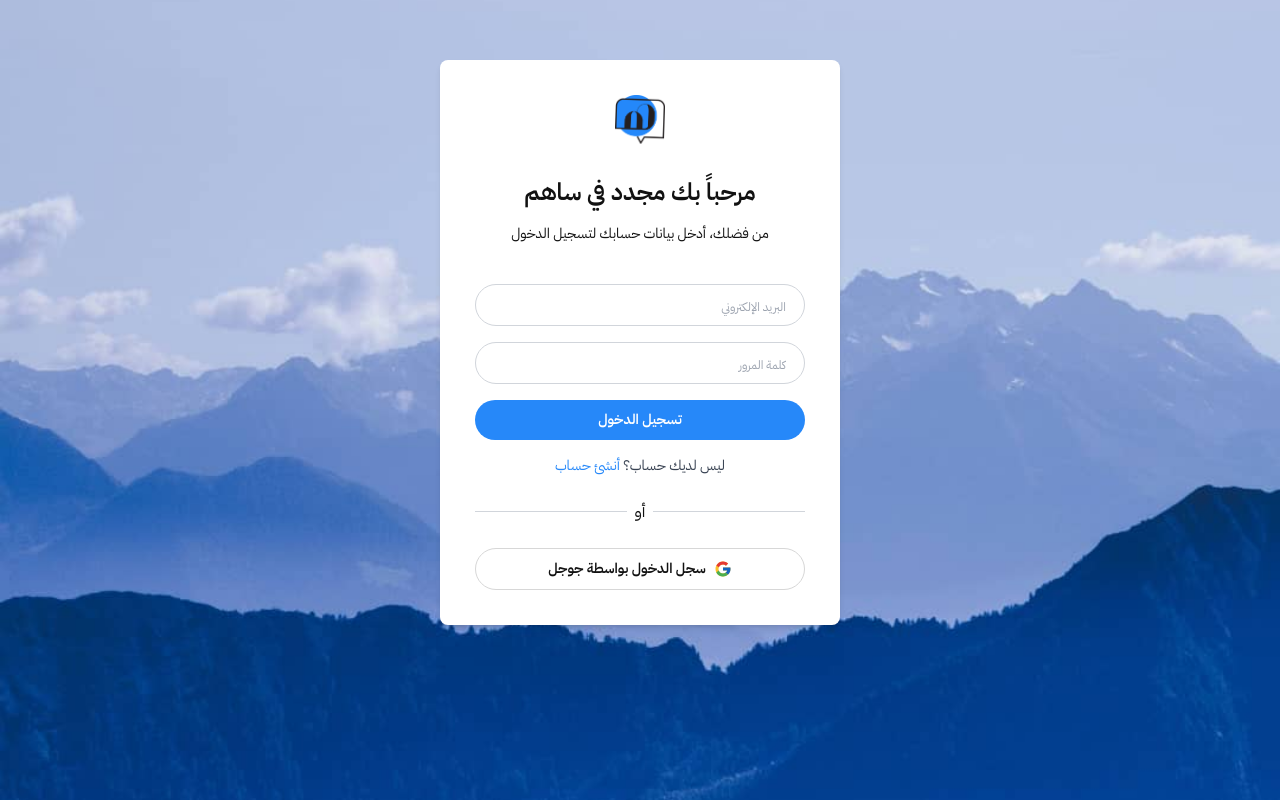
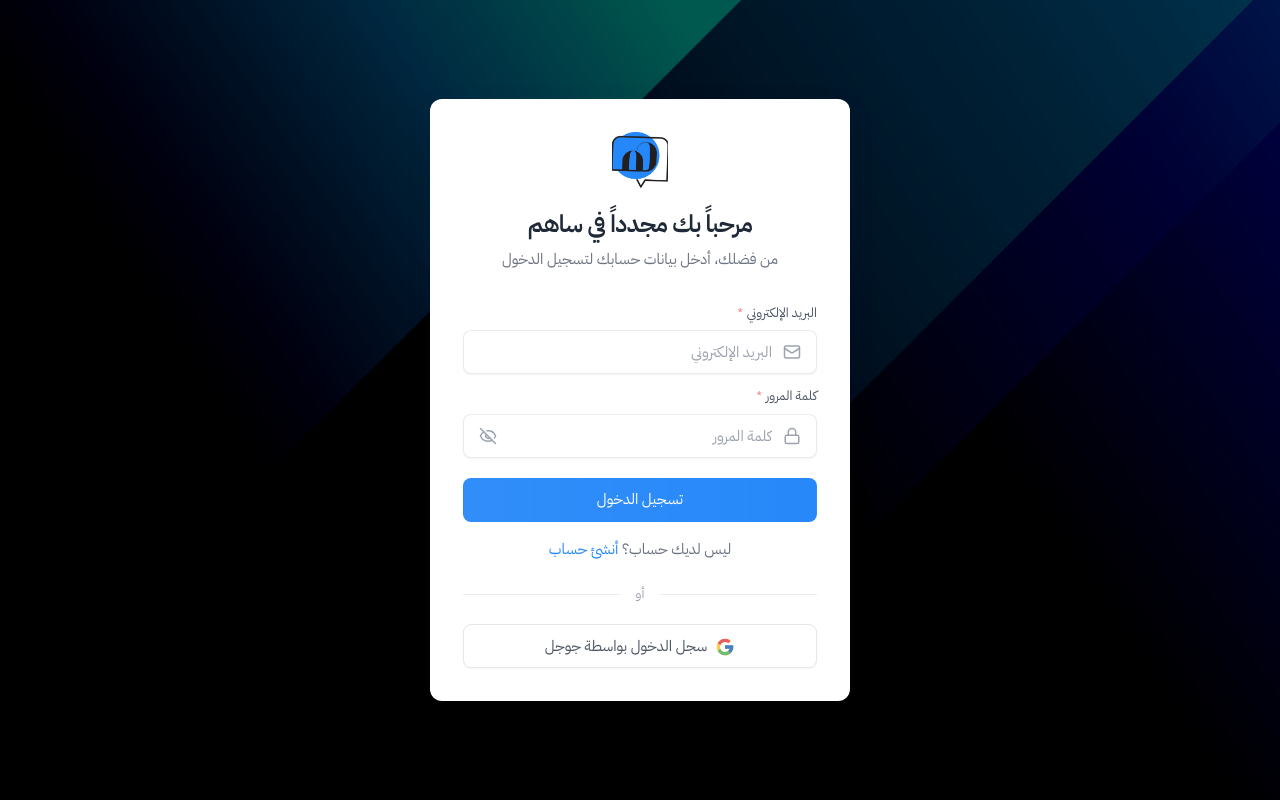
Before and after one commit to SAHIM-Platform/sahim-web-client, a Next.js app: page / in a window 1280 px wide. Built offline with nearby package versions, Linux system fonts and the light colour scheme.

Commit message:
feat(ui): improve login page

```diff
--- a/package.json
+++ b/package.json
@@ -12,6 +12,7 @@
   "dependencies": {
     "class-variance-authority": "^0.7.1",
     "clsx": "^2.1.1",
+    "lucide-react": "^0.484.0",
     "next": "15.1.7",
     "react": "^19.0.0",
     "react-dom": "^19.0.0",
--- a/src/app/globals.css
+++ b/src/app/globals.css
@@ -10,8 +10,24 @@
   --border-color: #d7d7d7;
 }
 
+* {
+  margin: 0;
+  padding: 0;
+  box-sizing: border-box;
+}
+
+html, body {
+  direction: rtl;
+  overflow-x: hidden;
+  width: 100%;
+  position: relative;
+}
+
 @layer base {
   body {
     @apply bg-[var(--background-color)] text-[var(--text-color)] font-sans;
+    -webkit-font-smoothing: antialiased;
+    -moz-osx-font-smoothing: grayscale;
+    text-rendering: optimizeLegibility;
   }
 }
--- a/src/app/page.tsx
+++ b/src/app/page.tsx
@@ -3,10 +3,10 @@ import Form from "@/components/Form";
 
 export default function Home() {
   return (
-    <main className="bg-[url('/login-bg.jpg')] bg-no-repeat bg-fixed bg-cover bg-center min-h-screen">
-      <Container >
-        <div className='flex items-center justify-center  p-3 pb-10'>
-        <Form />
+    <main className="bg-[url('/login-bg.jpg')] bg-no-repeat bg-fixed bg-cover bg-center min-h-screen overflow-x-hidden">
+      <Container>
+        <div className='flex items-center justify-center min-h-screen py-6 sm:py-8 lg:py-10 px-4 sm:px-6 lg:px-8'>
+          <Form />
         </div>
       </Container>
     </main>
--- a/src/components/Button.tsx
+++ b/src/components/Button.tsx
@@ -1,26 +1,66 @@
+"use client";
+
 import React from "react";
 import { cva, type VariantProps } from "class-variance-authority";
 import { cn } from "@/utils/utils";
+import { Loader2 } from "lucide-react";
 
 interface ButtonProps extends React.ButtonHTMLAttributes<HTMLButtonElement>, VariantProps<typeof buttonVariants> {
   children: React.ReactNode;
   className?: string;
   fullWidth?: boolean;
+  isLoading?: boolean;
+  loadingText?: string;
+  icon?: React.ReactNode;
+  iconPosition?: 'start' | 'end';
 }
 
 const buttonVariants = cva(
-  "inline-flex items-center justify-center rounded-full font-medium transition-colors focus-visible:outline-none focus-visible:ring-2 focus-visible:ring-offset-2 disabled:opacity-50 disabled:pointer-events-none",
+  [
+    "inline-flex items-center justify-center gap-2 sm:gap-2.5 font-medium select-none",
+    "transition-all duration-200 ease-in-out",
+    "focus-visible:outline-none focus-visible:ring-2 focus-visible:ring-offset-1",
+    "disabled:opacity-50 disabled:pointer-events-none disabled:shadow-none",
+    "rtl:space-x-reverse active:scale-[0.98]",
+  ].join(" "),
   {
     variants: {
       variant: {
-        primary: "bg-primary text-white hover:bg-primary/90",
-        secondary: "bg-white border border border-primary hover:bg-primary hover:text-white",
-        outline: "bg-transparent border hover:border-primary",
+        primary: [
+          "bg-gradient-to-r from-primary/95 to-primary text-white",
+          "hover:from-primary hover:to-primary/95",
+          "focus-visible:ring-primary/30",
+          "shadow-[0_3px_16px_rgb(var(--color-primary-rgb)/0.25)] hover:shadow-[0_6px_24px_rgb(var(--color-primary-rgb)/0.35)]",
+          "border border-transparent"
+        ].join(" "),
+        secondary: [
+          "bg-white text-primary border border-primary/20",
+          "hover:bg-primary/5 hover:border-primary/30",
+          "focus-visible:ring-primary/30",
+          "shadow-sm hover:shadow"
+        ].join(" "),
+        outline: [
+          "bg-white/80 border border-gray-200 text-gray-600",
+          "hover:bg-white hover:border-gray-300 hover:text-gray-700",
+          "focus-visible:ring-gray-200",
+          "shadow-sm hover:shadow"
+        ].join(" "),
+        ghost: [
+          "text-primary bg-transparent",
+          "hover:bg-primary/5",
+          "focus-visible:ring-primary/30",
+        ].join(" "),
+        link: [
+          "text-primary underline-offset-4 hover:underline",
+          "focus-visible:ring-primary/30",
+          "p-0 h-auto font-normal"
+        ].join(" ")
       },
       size: {
-        lg: "px-[45PX] py-[15px] text-lg font-semibold",
-        default: "px-[30PX] py-[10px] text-sm font-semibold",
-        sm: "px-[21PX] py-[7px] text-xs font-semibold",
+        lg: "h-[46px] sm:h-12 px-5 sm:px-6 py-2 sm:py-3 text-[14px] sm:text-[15px] rounded-xl gap-2.5 sm:gap-3",
+        default: "h-[42px] sm:h-11 px-4 sm:px-5 py-2 text-[14px] sm:text-[15px] rounded-lg gap-2 sm:gap-2.5",
+        sm: "h-9 px-3 sm:px-4 py-1.5 text-sm rounded-md gap-1.5 sm:gap-2",
+        icon: "h-[42px] w-[42px] sm:h-11 sm:w-11 p-2 rounded-lg"
       },
       fullWidth: {
         true: "w-full",
@@ -35,23 +75,50 @@ const buttonVariants = cva(
   }
 );
 
-const Button = ({
+const Button = React.forwardRef<HTMLButtonElement, ButtonProps>(({
   children,
   className,
   variant,
   size,
   fullWidth,
+  isLoading,
+  loadingText,
+  icon,
+  iconPosition = "start",
   ...props
-}: ButtonProps) => {
+}, ref) => {
   return (
     <button
-      className={cn(buttonVariants({ variant, size, fullWidth }), className)}
+      ref={ref}
+      className={cn(
+        buttonVariants({ variant, size, fullWidth }),
+        isLoading && "cursor-wait",
+        className
+      )}
+      disabled={isLoading || props.disabled}
       {...props}
     >
-      {children}
+      {isLoading ? (
+        <>
+          <Loader2 className="h-3.5 w-3.5 sm:h-4 sm:w-4 animate-spin" />
+          {loadingText && <span className="truncate">{loadingText}</span>}
+        </>
+      ) : (
+        <>
+          {icon && iconPosition === "start" && (
+            <span className="inline-flex shrink-0 text-[1.15em]">{icon}</span>
+          )}
+          <span className="truncate">{children}</span>
+          {icon && iconPosition === "end" && (
+            <span className="inline-flex shrink-0 text-[1.15em]">{icon}</span>
+          )}
+        </>
+      )}
     </button>
   );
-};
+});
+
+Button.displayName = "Button";
 
 export { Button, buttonVariants };
 export default Button;
--- a/src/components/Container.tsx
+++ b/src/components/Container.tsx
@@ -1,21 +1,18 @@
-type ContainerProps = {
+"use client";
+
+import { cn } from "@/utils/utils";
+
+interface ContainerProps {
   children: React.ReactNode;
-  classNames?: string;
-  wide?: boolean;
-};
+  className?: string;
+}
 
-function Container({ children, classNames, wide = false }: ContainerProps) {
-  const maxWidthClass = wide
-    ? 'max-w-[1440px] lg:max-w-[1600px]'
-    : 'max-w-[700px] lg:max-w-[800px]';
+const Container = ({ children, className }: ContainerProps) => {
   return (
-    <div
-      className={`${maxWidthClass} mx-auto px-4 sm:px-6 lg:px-8 w-full ${classNames || ''
-        }`}
-    >
+    <div className={cn("w-full max-w-screen-2xl mx-auto", className)}>
       {children}
     </div>
   );
-}
+};
 
 export default Container;
--- a/src/components/Divider.tsx
+++ b/src/components/Divider.tsx
@@ -1,10 +1,14 @@
+"use client";
+
 const Divider = () => {
   return (
-
-    <div className="flex items-center my-4 ">
-      <hr className="flex-grow border-t border-gray-300 " />
-      <span className="px-2 text-base font-medium">أو</span>
-      <hr className="flex-grow border-t border-gray-300 " />
+    <div className="relative w-full">
+      <div className="absolute inset-0 flex items-center">
+        <div className="w-full border-t border-gray-200/80" />
+      </div>
+      <div className="relative flex justify-center text-sm">
+        <span className="px-3 sm:px-4 text-[12px] sm:text-[13px] text-gray-400 bg-white/80 backdrop-blur-sm">أو</span>
+      </div>
     </div>
   );
 };
--- a/src/components/Form.tsx
+++ b/src/components/Form.tsx
@@ -1,51 +1,93 @@
+"use client";
+
+import { useState } from "react";
 import Button from "./Button";
 import Input from "./Input";
 import Logo from "./Logo";
 import Divider from "./Divider";
 import Image from "next/image";
+import { Eye, EyeOff, Mail, Lock } from "lucide-react";
 
 const Form = () => {
+  const [showPassword, setShowPassword] = useState(false);
+
   return (
-    <div className="w-[400px] max-w-full flex flex-col justify-center items-center text-center gap-10 mt-12 p-[20px] lg:p-[35px] rounded-lg shadow-md bg-white">
-
-      <div className=" space-y-8  text-center">
-        <Logo className="mx-auto" />
-        {/* I made the logo smaller */}
-        <div className="space-y-4">
-          <h1 className="mb-2 font-semibold text-2xl">مرحباً بك مجدد في ساهم</h1>
-          <p className="mb-4 text-sm">من فضلك، أدخل بيانات حسابك لتسجيل الدخول</p>
-          {/* text got smaller  */}
+    <div className="w-full max-w-[420px] flex flex-col justify-center items-center text-right gap-5 sm:gap-8 p-4 sm:p-6 lg:p-8 rounded-lg sm:rounded-xl bg-white shadow-[0_8px_30px_rgb(0,0,0,0.06)] border border-white/20 box-border" dir="rtl">
+      <div className="space-y-3 sm:space-y-5 text-right w-full">
+        <Logo className="mx-auto w-12 h-12 sm:w-14 sm:h-14" />
+        <div className="space-y-1.5 sm:space-y-2 text-center">
+          <h1 className="font-semibold text-lg sm:text-xl lg:text-2xl text-gray-800 tracking-tight">مرحباً بك مجدداً في ساهم</h1>
+          <p className="text-[13px] sm:text-[14px] lg:text-[15px] text-gray-500 font-normal break-words">من فضلك، أدخل بيانات حسابك لتسجيل الدخول</p>
         </div>
       </div>
 
-      <div className="space-y-6 w-full">
+      <div className="space-y-5 sm:space-y-6 w-full">
         <div className="space-y-4 w-full">
-
-          <form className="flex flex-col space-y-4 w-full">
-            <Input type="text" placeholder="البريد الإلكتروني" />
-            <Input type="password" placeholder="كلمة المرور" />
-            <Button fullWidth variant='primary'>تسجيل الدخول</Button>
+          <form className="flex flex-col space-y-3 w-full">
+            <Input
+              type="email"
+              placeholder="البريد الإلكتروني"
+              label="البريد الإلكتروني"
+              required
+              startIcon={<Mail className="w-[18px] h-[18px]" />}
+            />
+            <Input
+              type={showPassword ? "text" : "password"}
+              placeholder="كلمة المرور"
+              label="كلمة المرور"
+              required
+              startIcon={<Lock className="w-[18px] h-[18px]" />}
+              endIcon={
+                showPassword ? (
+                  <Eye
+                    className="w-[18px] h-[18px]"
+                    onClick={(e) => {
+                      e.preventDefault();
+                      setShowPassword(false);
+                    }}
+                  />
+                ) : (
+                  <EyeOff
+                    className="w-[18px] h-[18px]"
+                    onClick={(e) => {
+                      e.preventDefault();
+                      setShowPassword(true);
+                    }}
+                  />
+                )
+              }
+            />
+            <div className="pt-1 sm:pt-2">
+              <Button fullWidth variant="primary">
+                تسجيل الدخول
+              </Button>
+            </div>
           </form>
 
-          <p className="text-sm  text-gray-700">
-            ليس لديك حساب؟ <a href="#" className="text-primary font-medium   hover:underline hover:underline-offset-1">أنشئ حساب</a>
+          <p className="text-[13px] sm:text-[14px] lg:text-[15px] text-gray-500 text-center">
+            ليس لديك حساب؟{" "}
+            <a href="#" className="text-primary font-medium hover:underline hover:underline-offset-4 transition-all">
+              أنشئ حساب
+            </a>
           </p>
         </div>
 
+        <div className="space-y-4 sm:space-y-5">
           <Divider />
 
           <Button variant="outline" fullWidth>
-          سجل الدخول بواسطة جوجل
             <Image
               src="/icons8-google.svg"
-            className="w-[18px] h-[18px] inline-block ml-2"
+              className="w-4 h-4 sm:w-[18px] sm:h-[18px] lg:w-5 lg:h-5 inline-block me-2 opacity-80"
               alt="Google Icon"
-            width={24}  //
-            height={24} //
+              width={20}
+              height={20}
             />
+            سجل الدخول بواسطة جوجل
           </Button>
         </div>
-    </div >
+      </div>
+    </div>
   );
 };
 
--- a/src/components/Input.tsx
+++ b/src/components/Input.tsx
@@ -1,24 +1,58 @@
+"use client";
+
 import React from "react";
 import { cn } from "@/utils/utils";
 import { cva, type VariantProps } from "class-variance-authority";
+import { AlertCircle, Check } from "lucide-react";
 
 interface InputProps extends Omit<React.InputHTMLAttributes<HTMLInputElement>, 'size'>, VariantProps<typeof inputVariants> {
   type?: string;
   placeholder?: string;
   className?: string;
+  label?: string;
+  error?: string;
+  success?: boolean;
+  startIcon?: React.ReactElement<{ className?: string }>;
+  endIcon?: React.ReactElement<{ className?: string }>;
+  helperText?: string;
+  required?: boolean;
+  optional?: boolean;
 }
 
 const inputVariants = cva(
-  "inline-flex items-center justify-center rounded-full font-medium transition-colors focus-visible:outline-none focus-visible:ring-1 focus-visible:ring-black focus-visible:ring-offset-1 disabled:opacity-50 disabled:pointer-events-none placeholder:text-xs placeholder:font-light",
-    //  decresing focus-visible:ring-2 and   focus-visible:ring-offset-2
+  [
+    "inline-flex w-full font-medium select-none",
+    "transition-all duration-200 ease-in-out",
+    "focus-visible:outline-none focus-visible:ring-2 focus-visible:ring-offset-1",
+    "disabled:opacity-50 disabled:pointer-events-none disabled:bg-gray-50",
+    "placeholder:text-gray-400 placeholder:font-normal",
+  ].join(" "),
   {
     variants: {
       variant: {
-        primary: "border   border-gray-300 bg-transparent text-right placeholder:text-xs",
-        error: "border-red-500 bg-transparent text-right",
+        primary: [
+          "border border-gray-200/80 bg-white text-gray-800",
+          "hover:border-gray-300 hover:bg-white",
+          "focus-visible:border-primary/60 focus-visible:ring-primary/20 focus-visible:bg-white",
+          "shadow-sm",
+        ].join(" "),
+        error: [
+          "border border-red-500/40 bg-white text-gray-800",
+          "hover:border-red-500/60 hover:bg-white",
+          "focus-visible:border-red-500/60 focus-visible:ring-red-500/20 focus-visible:bg-white",
+          "shadow-sm shadow-red-500/5",
+        ].join(" "),
+        success: [
+          "border border-green-500/40 bg-white text-gray-800",
+          "hover:border-green-500/60 hover:bg-white",
+          "focus-visible:border-green-500/60 focus-visible:ring-green-500/20 focus-visible:bg-white",
+          "shadow-sm shadow-green-500/5",
+        ].join(" "),
       },
       inputSize: {
-        default: "px-[18PX] py-[6px] text-lg",
+        lg: "h-[46px] sm:h-12 px-4 sm:px-5 py-2 sm:py-3 text-[14px] sm:text-[15px] rounded-xl",
+        default: "h-[42px] sm:h-11 px-3 sm:px-4 py-2 text-[14px] sm:text-[15px] rounded-lg",
+        sm: "h-9 px-3 py-1.5 text-sm rounded-md",
       },
       fullWidth: {
         true: "w-full",
@@ -30,31 +64,107 @@ const inputVariants = cva(
       inputSize: "default",
       fullWidth: true
     }
-
   }
 );
 
-const Input: React.FC<InputProps> = ({
+const Input = React.forwardRef<HTMLInputElement, InputProps>(({
   type = "text",
   placeholder,
   className,
   variant,
   inputSize,
   fullWidth,
+  label,
+  error,
+  success,
+  startIcon,
+  endIcon,
+  helperText,
+  required,
+  optional,
   ...props
-}) => {
+}, ref) => {
+  const showSuccessIcon = success && !error && !endIcon;
+  const showErrorIcon = error && !endIcon;
+
+  const getIconStyles = (isStart = true) => cn(
+    "text-gray-400 transition-colors",
+    isStart ? "group-hover:text-gray-500" : "hover:text-gray-600"
+  );
+
   return (
+    <div className="w-full space-y-1.5 sm:space-y-2" dir="rtl">
+      {label && (
+        <div className="flex items-center justify-between">
+          <label className="block text-[12px] sm:text-[13px] font-medium text-gray-600">
+            {label}
+            {required && <span className="text-red-500/70 mr-1 text-[10px] sm:text-xs">*</span>}
+          </label>
+          {optional && (
+            <span className="text-[11px] sm:text-xs text-gray-400">اختياري</span>
+          )}
+        </div>
+      )}
+      <div className="relative group">
+        {startIcon && (
+          <div className="absolute inset-y-0 right-0 flex items-center pr-3 sm:pr-4 pointer-events-none">
+            {React.cloneElement(startIcon, {
+              className: cn("w-[18px] h-[18px]", getIconStyles(true), startIcon.props?.className)
+            })}
+          </div>
+        )}
         <input
+          ref={ref}
           type={type}
           className={cn(
-        inputVariants({ variant, inputSize, fullWidth }),
+            inputVariants({
+              variant: error ? "error" : success ? "success" : variant,
+              inputSize,
+              fullWidth
+            }),
+            startIcon && "pr-10 sm:pr-11",
+            (endIcon || showSuccessIcon || showErrorIcon) && "pl-10 sm:pl-11",
             className
           )}
           placeholder={placeholder}
+          aria-invalid={error ? "true" : undefined}
+          aria-describedby={error ? `${props.id}-error` : helperText ? `${props.id}-helper` : undefined}
+          required={required}
           {...props}
         />
+        {(endIcon || showSuccessIcon || showErrorIcon) && (
+          <div className={cn(
+            "absolute inset-y-0 left-0 flex items-center pl-3 sm:pl-4",
+            endIcon && "cursor-pointer"
+          )}>
+            {endIcon ? (
+              React.cloneElement(endIcon, {
+                className: cn("w-[18px] h-[18px]", getIconStyles(false), endIcon.props?.className)
+              })
+            ) : showSuccessIcon ? (
+              <Check className="w-[18px] h-[18px] text-green-500" />
+            ) : showErrorIcon ? (
+              <AlertCircle className="w-[18px] h-[18px] text-red-500/70" />
+            ) : null}
+          </div>
+        )}
+      </div>
+      {(error || helperText) && (
+        <p
+          className={cn(
+            "text-[11px] sm:text-xs transition-colors",
+            error ? "text-red-500/70" : "text-gray-400"
+          )}
+          id={error ? `${props.id}-error` : helperText ? `${props.id}-helper` : undefined}
+        >
+          {error || helperText}
+        </p>
+      )}
+    </div>
   );
-};
+});
+
+Input.displayName = "Input";
 
 export { Input, inputVariants };
 export default Input;
```
Also changed, not shown: public/login-bg.jpg, 1 other file (tests, documents, lock files or other folders). Lines whose indentation alone changed are shown as unchanged.
